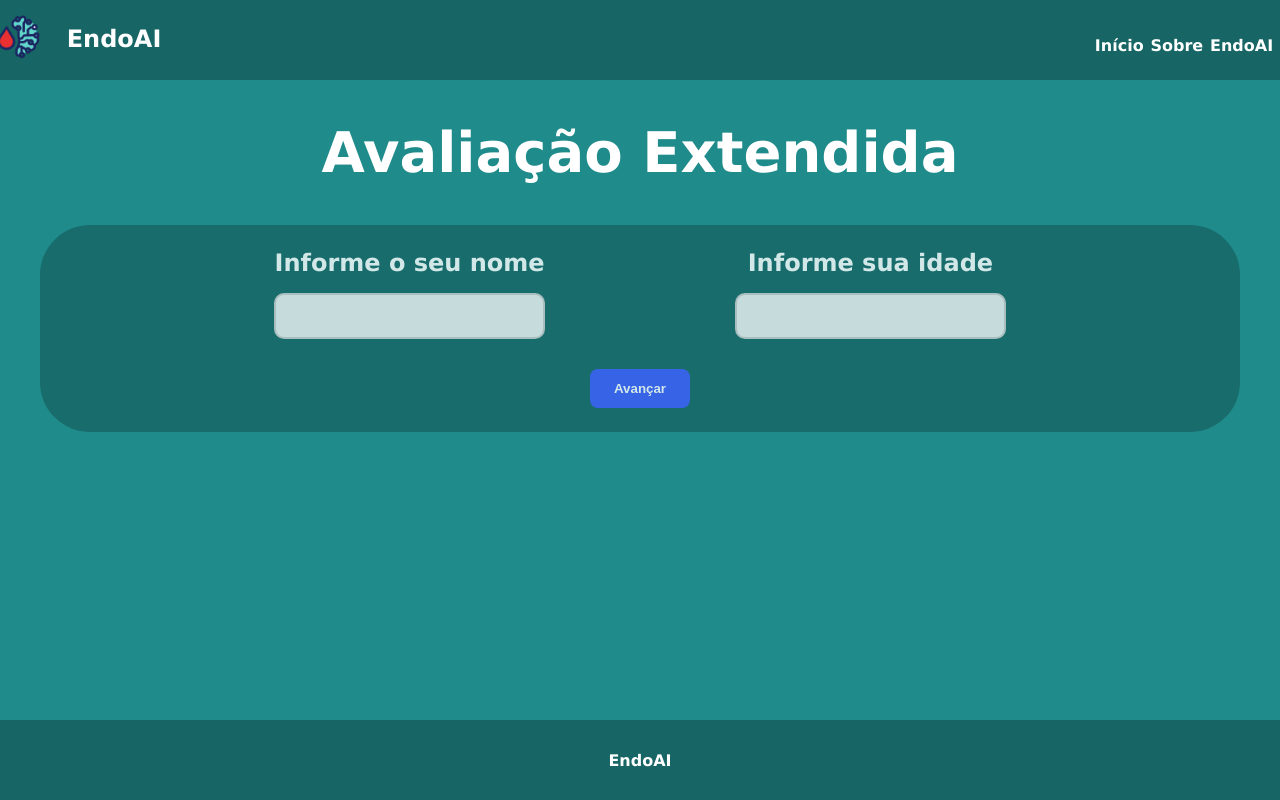
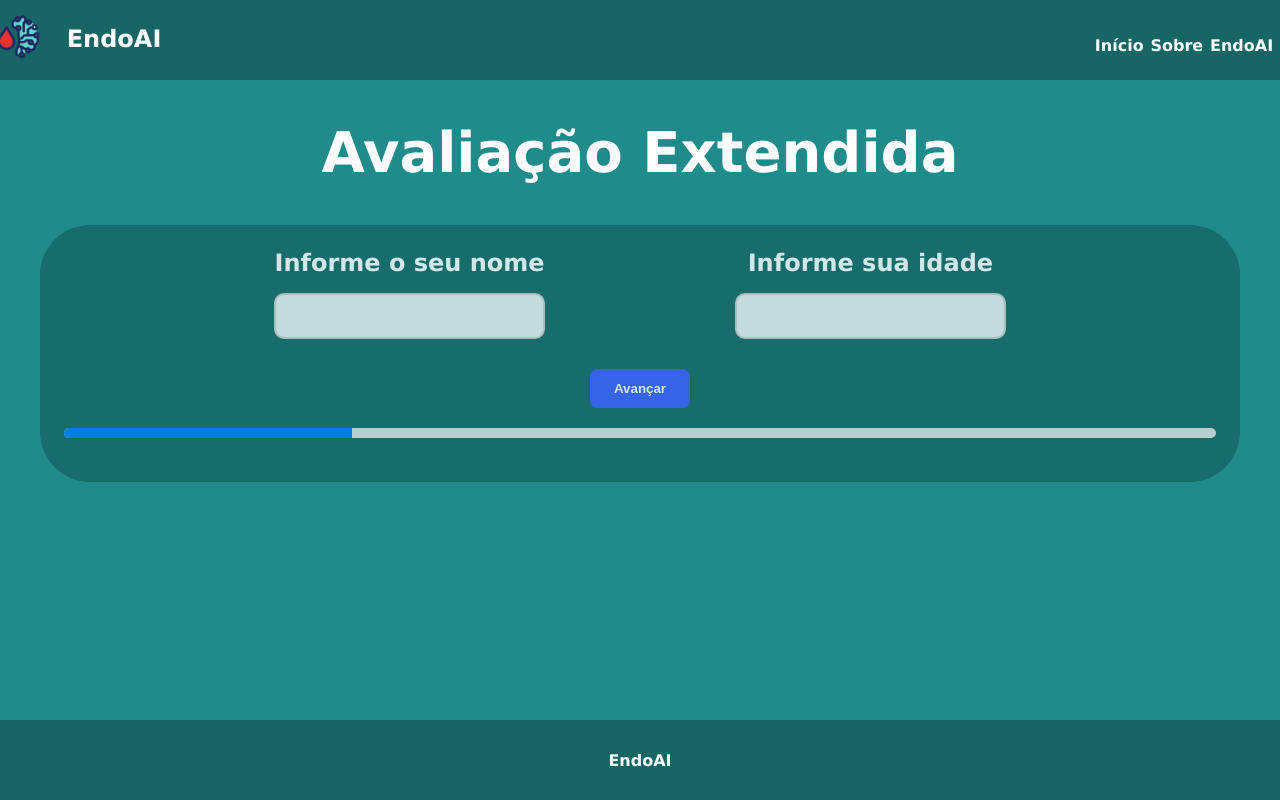
Before and after one commit to paulo-campos-57/EndoAI, a React (Create React App) app in the folder frontend/endo-front/: page /extendido in a window 1280 px wide. Built offline with nearby package versions, Linux system fonts and the light colour scheme.

Commit message:
feat: create progress bar

```diff
--- a/frontend/endo-front/src/pages/Extended/Extended.module.css
+++ b/frontend/endo-front/src/pages/Extended/Extended.module.css
@@ -103,6 +103,21 @@
 
 .radioButton {
     cursor: pointer;
+}
+
+.progressBar {
+    height: 10px;
+    width: 100%;
+    background-color: #e0e0e0;
+    border-radius: 5px;
+    margin: 20px 0;
+    overflow: hidden;
+}
+
+.progress {
+    height: 100%;
+    background-color: #007bff;
+    transition: width 0.3s ease-in-out;
 }
 
 .buttonLabel {
--- a/frontend/endo-front/src/pages/Extended/index.js
+++ b/frontend/endo-front/src/pages/Extended/index.js
@@ -323,12 +323,12 @@ function Extended() {
                                                     <p>Você foi no médico quando precisou?</p>
                                                     <div className={styles.questionAnsPop}>
                                                         <label className={styles.radioButton} onClick={() => setDoctorFollowup(false)}>
-                                                            <input type="radio" name="NoDocbcCost" value="1" className={styles.radioButtonPop}/>
+                                                            <input type="radio" name="NoDocbcCost" value="1" className={styles.radioButtonPop} />
                                                             <span className={styles.buttonLabel}>SIM</span>
                                                         </label>
 
                                                         <label className={styles.radioButton} onClick={() => setDoctorFollowup(false)}>
-                                                            <input type="radio" name="NoDocbcCost" value="0" className={styles.radioButtonPop}/>
+                                                            <input type="radio" name="NoDocbcCost" value="0" className={styles.radioButtonPop} />
                                                             <span className={styles.buttonLabel}>NÃO</span>
                                                         </label>
                                                     </div>
@@ -433,6 +433,12 @@ function Extended() {
                                 </button>
                             )}
                         </div>
+                        <div className={styles.progressBar}>
+                            <div
+                                className={styles.progress}
+                                style={{ width: `${(step / 4) * 100}%` }}
+                            ></div>
+                        </div>
                     </form>
                 </div>
                 <Footer />
```
Lines whose indentation alone changed are shown as unchanged.
